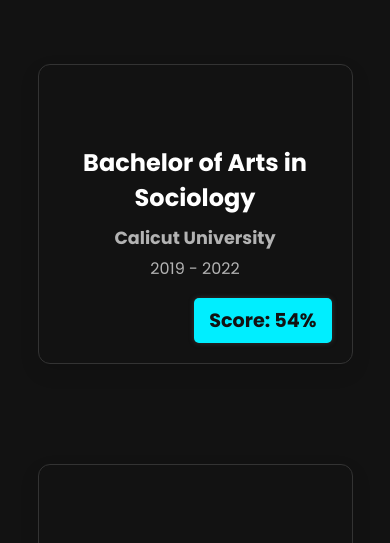
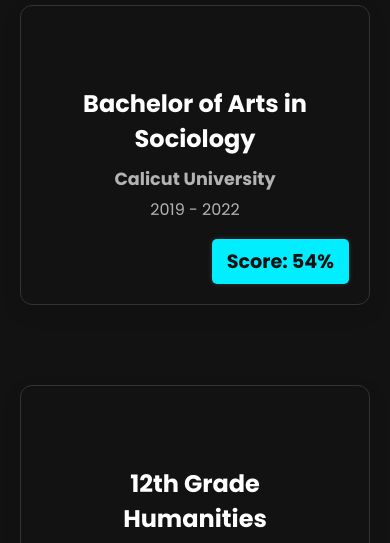
Before and after one commit to Navas28/portfolio, a plain HTML site: page education.html in a window 390 px wide. Shown: the part 253-796 px from the top of the page. Drawn offline with nearby package versions, Linux system fonts and the light colour scheme.

Commit message:
education updated

```diff
--- a/style.css
+++ b/style.css
@@ -798,6 +798,10 @@
     #contact{
         height: 90vh;
     }
+    .education  {
+        padding: 0px;
+        height: auto;
+    }
 }
 
 @media (max-width: 768px) {
@@ -808,7 +812,6 @@
     .education-card {
         width: 90%;
         max-width: 350px;
-        margin-bottom: 20px;
     }
     .project-card {
         flex-direction: column-reverse;
```
